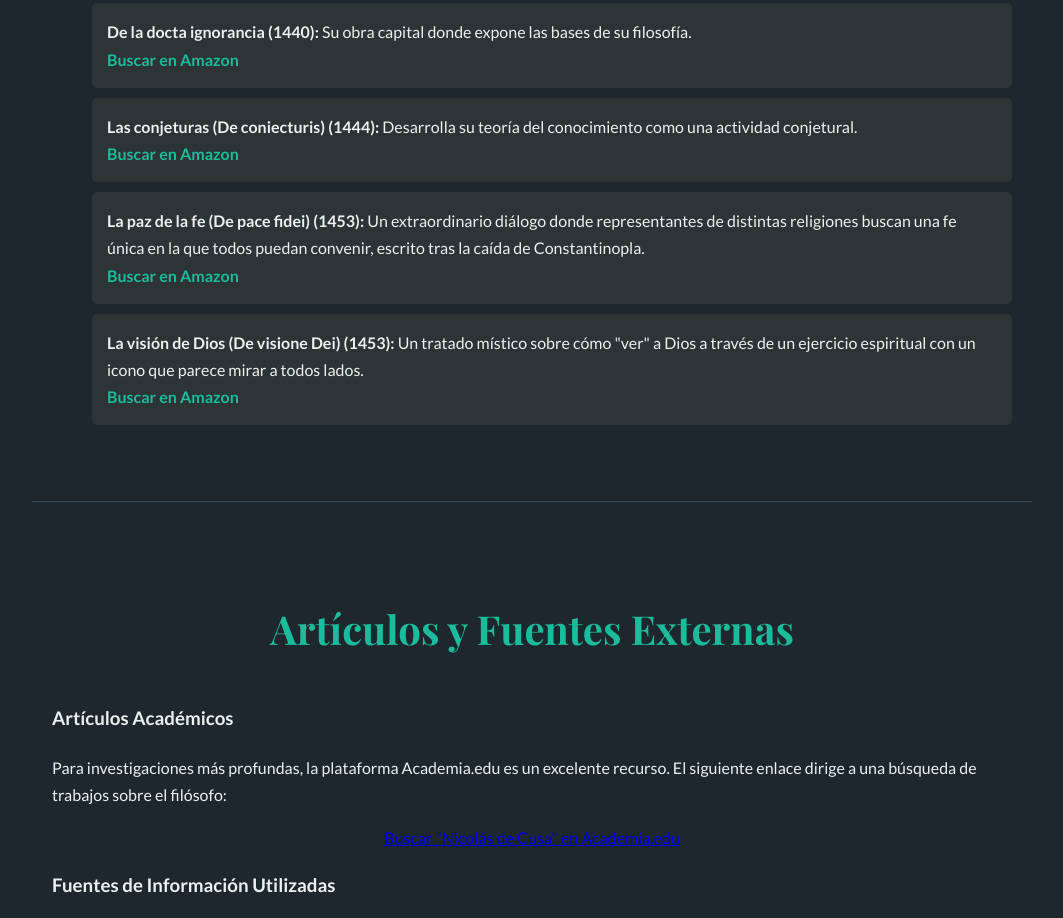
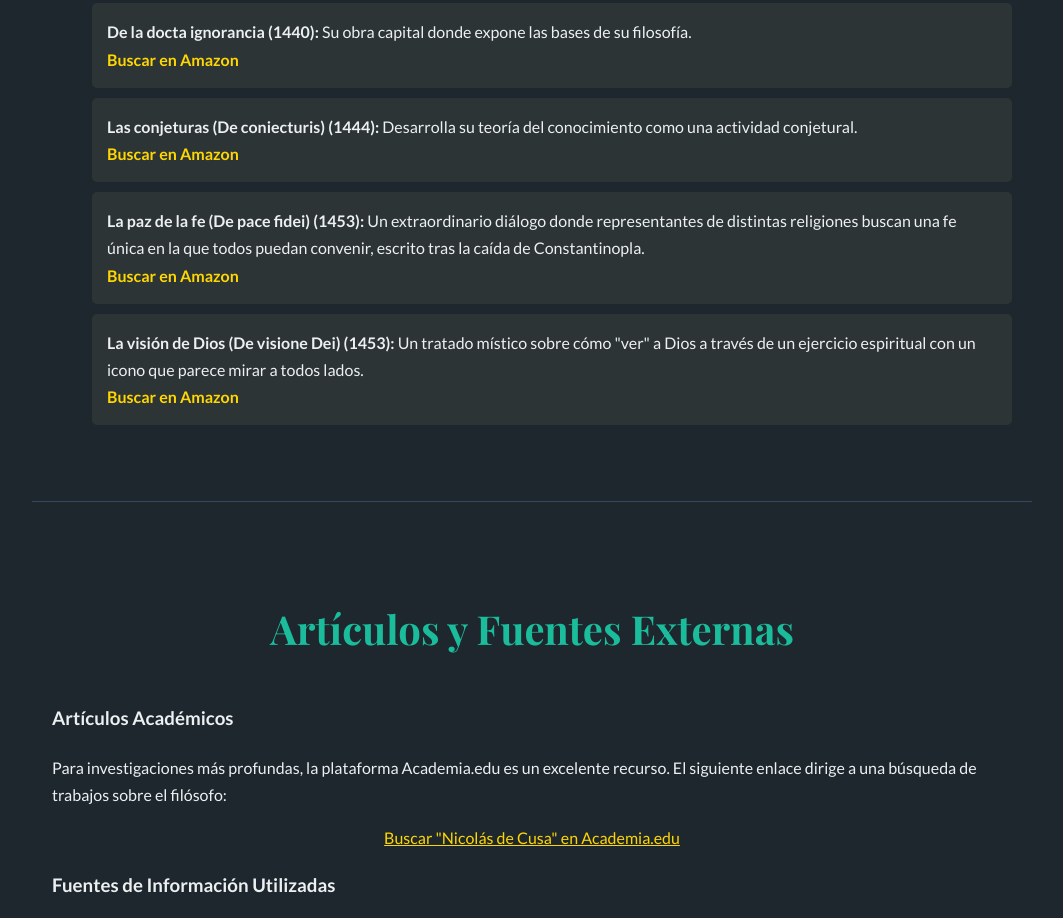
Before and after one commit to jmlucas68/cusa, a plain HTML site: page index.html in a window 1280 px wide. Shown: the part 3256-4174 px from the top of the page, without its empty margins (108-1171 px from the left). Drawn offline with nearby package versions, Linux system fonts and the light colour scheme.

Commit message:
Cambiar color de enlaces en la seccion Recursos de cusa/index.html a amarillo.

```diff
--- a/index.html
+++ b/index.html
@@ -139,7 +139,7 @@
         }
 
         .work-list a {
-            color: var(--accent-color);
+            color: #FFD700; /* Amarillo para mayor contraste */
             font-weight: bold;
             text-decoration: none;
         }
@@ -155,6 +155,11 @@
         }
 
         footer a {
+            color: #FFD700; /* Amarillo para mayor contraste */
+        }
+
+        /* Estilos para los enlaces en la sección de recursos */
+        #recursos a {
             color: #FFD700; /* Amarillo para mayor contraste */
         }
     </style>
```
